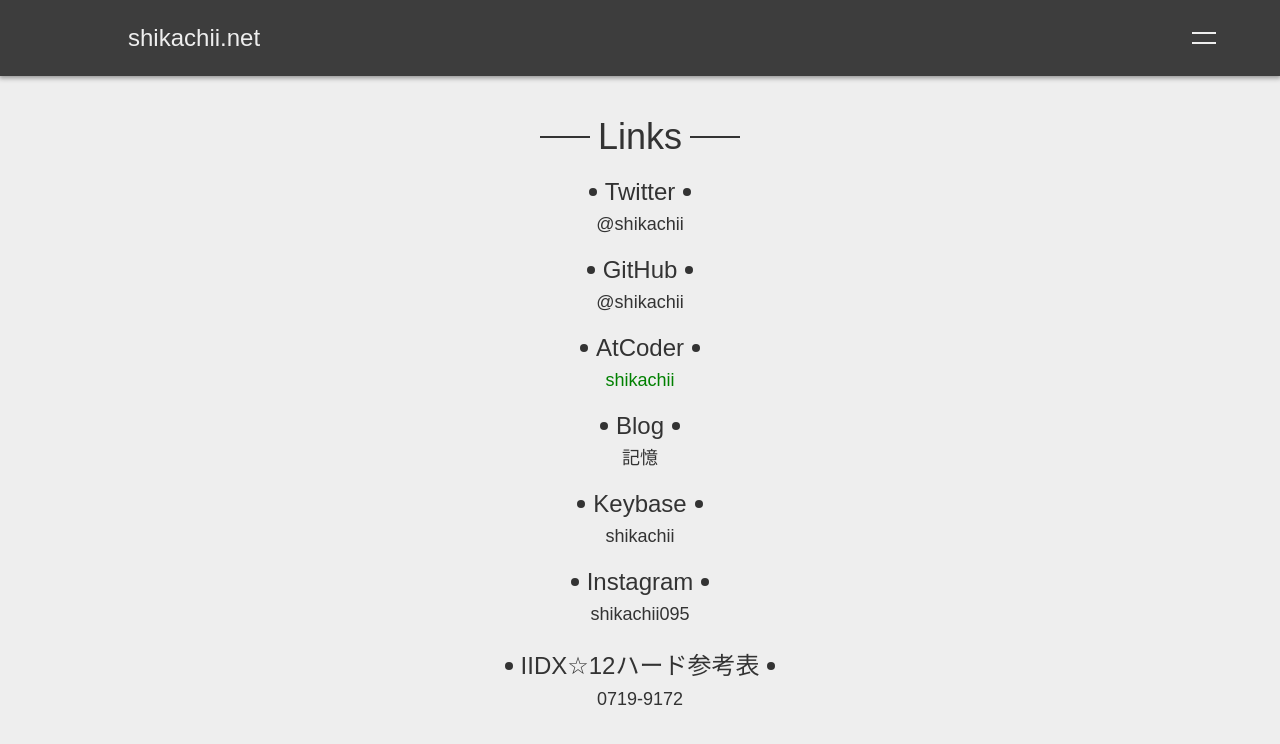
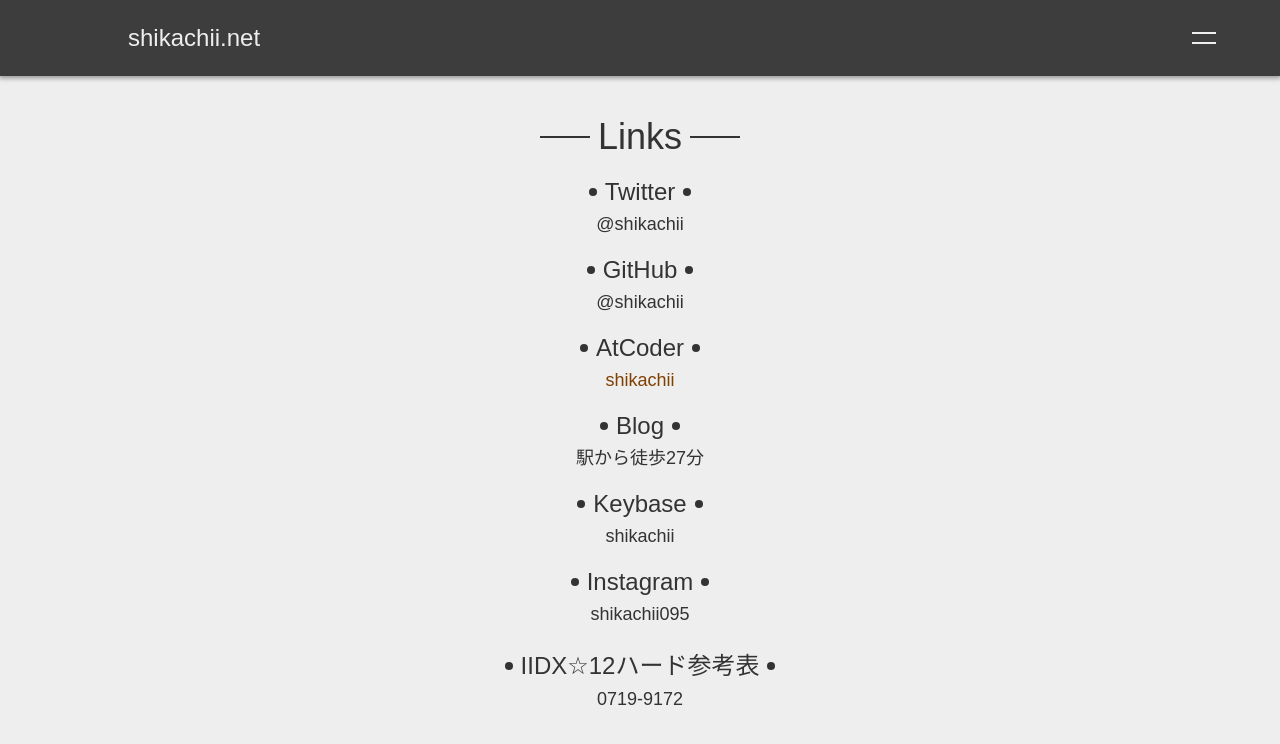
Before and after one commit to shikachii/shikachii.net, a Vue app: page /Links in a window 1280 px wide. Shown: the top 744 px of the page. Built offline with nearby package versions, Linux system fonts and the light colour scheme.

Commit message:
[modify] ブログのタイトル変更とAtCoderのリンク色変更

```diff
--- a/src/components/Link.vue
+++ b/src/components/Link.vue
@@ -70,4 +70,14 @@ a:hover > .green {
 	color: #008000;
 	transition: color 200ms;
 }
+
+a:hover > .brawn {
+	color: #C09050;
+	transition: color 200ms;
+}
+
+.brawn {
+	color: #804000;
+	transition: color 200ms;
+}
 </style>
--- a/src/components/Links.vue
+++ b/src/components/Links.vue
@@ -52,12 +52,12 @@ export default class Links extends Vue {
 			title: 'AtCoder',
 			path: 'https://atcoder.jp/users/shikachii',
 			id: 'shikachii',
-			color: 'green',
+			color: 'brawn',
 		},
 		{
 			title: 'Blog',
 			path: 'https://shikachii.hatenablog.com',
-			id: '記憶',
+			id: '駅から徒歩27分',
 		},
 		{
 			title: 'Keybase',
```
